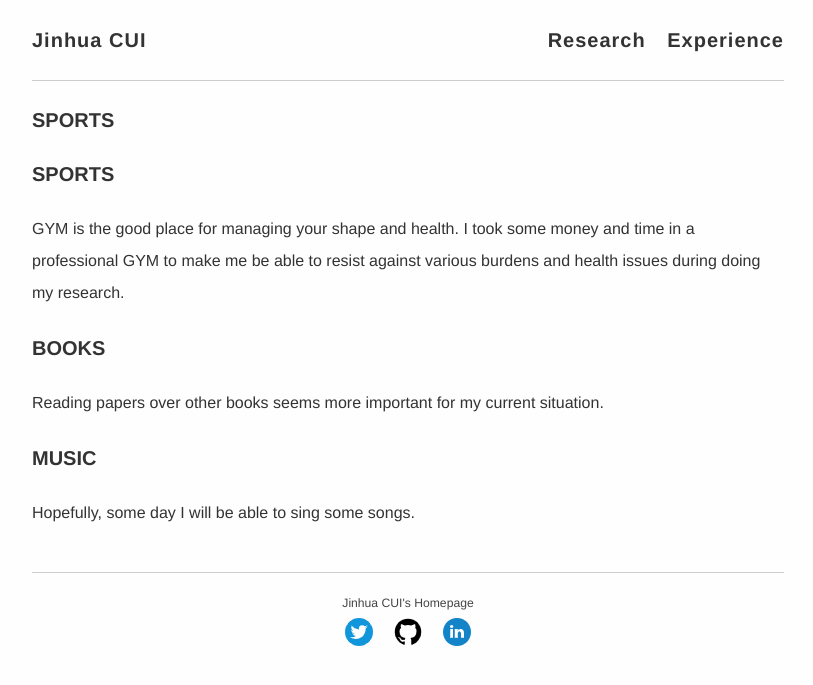
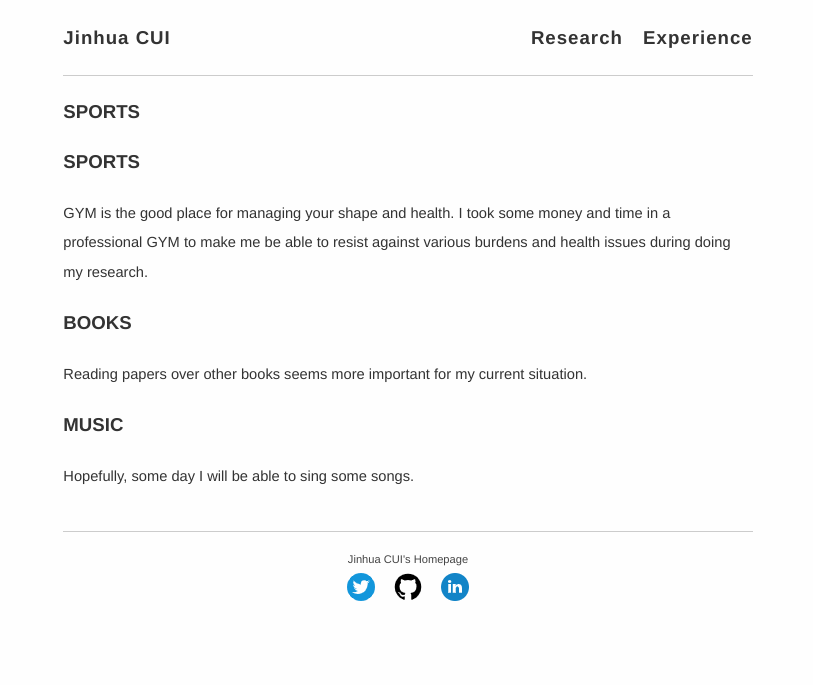
Before and after one commit to cimcs/cimcs.github.io, a Jekyll site: the page built from misc.md, in a window 1280 px wide. Shown: the top 685 px of the page, without its empty margins (232-1045 px from the left). Built offline with Jekyll 4.4.1, drawn with Linux system fonts in a browser that asks for light colours; comment, search, counter and statistics services are not loaded; our own code applies the rules of GitHub Pages for plain Markdown files.

Commit message:
Update main.scss

```diff
--- a/css/main.scss
+++ b/css/main.scss
@@ -7,11 +7,11 @@ $font-weight-normal: 200;
 $font-weight-bold:   600;
 
 $base-font-family: "San Francisco", "Helvetica Neue", Helvetica, Roboto, "Segoe UI", "Segoe WP", Arial, Ubuntu, sans-serif;
-$base-font-size:   12pt;
+$base-font-size:   11pt;
 $base-line-height: 2;
 
 $heading-font-family: $base-font-family;
-$heading-font-size:   15pt;
+$heading-font-size:   14pt;
 $heading-line-height: 1.5;
 
 $small-font-size:  0.875em;
@@ -25,7 +25,7 @@ $grey-dark:  #444;
 $grey-vdark: #333;
 $blue:       #0091ed;
 $black1:     #222;
-$orange:     #f08519;
+$orange:     #f66b0e;
 
 $background:        $grey-vlight;
 $dark-background:   darken($background, 5%);
```
